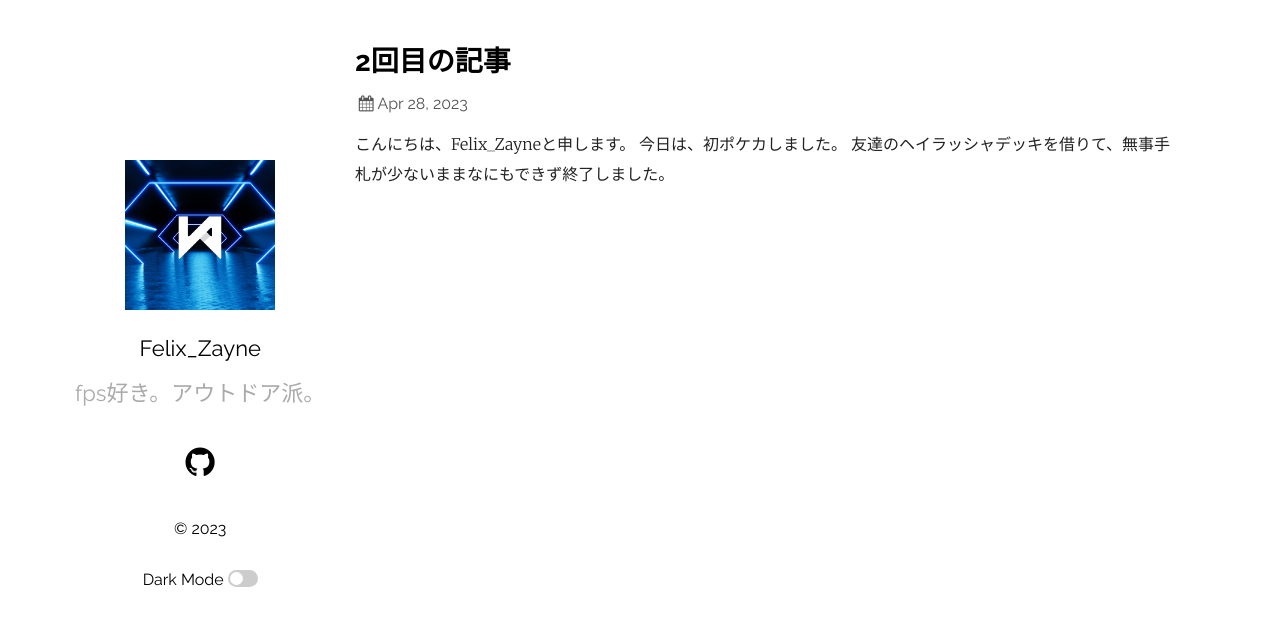
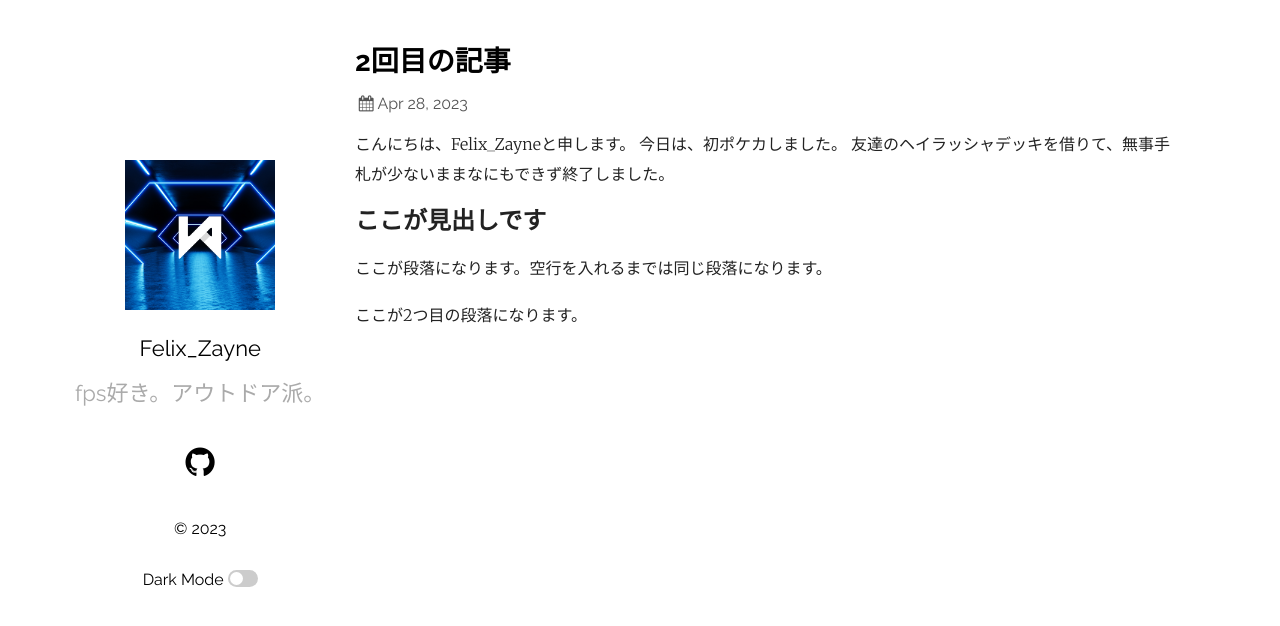
Before and after one commit to ayaponzu2525/ayaponzu2525.github.io, a Jekyll site: the page built from _posts/2023-04-28-article2 copy.md, in a window 1280 px wide. Shown: the top 626 px of the page. Built offline with Jekyll 4.4.1, drawn with Linux system fonts in a browser that asks for light colours.

Commit message:
見出しつけた

```diff
--- a/_posts/2023-04-28-article2 copy.md
+++ b/_posts/2023-04-28-article2 copy.md
@@ -7,3 +7,8 @@ categories:
 こんにちは、Felix_Zayneと申します。
 今日は、初ポケカしました。
 友達のヘイラッシャデッキを借りて、無事手札が少ないままなにもできず終了しました。
+
+## ここが見出しです
+ここが段落になります。空行を入れるまでは同じ段落になります。
+
+ここが2つ目の段落になります。
```
